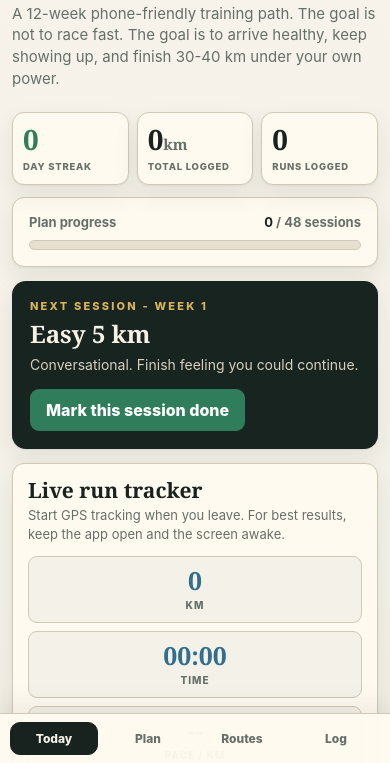
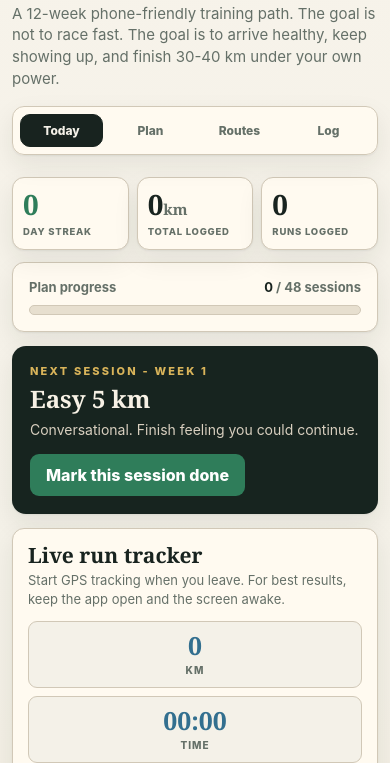
Before and after one commit to Mostomosto/running-trainer, a plain HTML site: page index.html in a window 390 px wide. Shown: the part 81-844 px from the top of the page. Drawn offline with Linux system fonts and the light colour scheme.

Commit message:
Move tabs to sticky top

```diff
--- a/index.html
+++ b/index.html
@@ -8,11 +8,11 @@
     --shadow:0 1px 2px rgba(24,35,31,.06),0 10px 26px rgba(24,35,31,.08);
   }
   *{box-sizing:border-box;margin:0;padding:0}
-  body{background:linear-gradient(180deg,#f7f3ea 0%,var(--paper) 42%,#efe7d8 100%);color:var(--ink);font-family:-apple-system,BlinkMacSystemFont,"Segoe UI",Inter,Arial,sans-serif;-webkit-font-smoothing:antialiased;padding:24px 16px 88px}
+  body{background:linear-gradient(180deg,#f7f3ea 0%,var(--paper) 42%,#efe7d8 100%);color:var(--ink);font-family:-apple-system,BlinkMacSystemFont,"Segoe UI",Inter,Arial,sans-serif;-webkit-font-smoothing:antialiased;padding:24px 16px 56px}
   .wrap{max-width:820px;margin:0 auto}
   .tabpanel{display:none}
   .tabpanel.active{display:block}
-  .tabnav{position:fixed;left:0;right:0;bottom:0;z-index:20;background:rgba(255,250,240,.96);border-top:1px solid var(--line);box-shadow:0 -8px 24px rgba(24,35,31,.08);padding:8px max(10px,env(safe-area-inset-left)) calc(8px + env(safe-area-inset-bottom)) max(10px,env(safe-area-inset-right));display:grid;grid-template-columns:repeat(4,1fr);gap:6px}
+  .tabnav{position:sticky;top:0;z-index:20;background:rgba(255,250,240,.96);border:1px solid var(--line);box-shadow:var(--shadow);border-radius:12px;padding:7px;display:grid;grid-template-columns:repeat(4,1fr);gap:6px;margin:16px 0 6px;backdrop-filter:blur(10px)}
   .tabbtn{background:transparent;border:1px solid transparent;border-radius:10px;color:var(--soft);font-size:12px;font-weight:850;padding:8px 4px;cursor:pointer}
   .tabbtn.active{background:var(--ink);border-color:var(--ink);color:var(--paper)}
   .eyebrow{font-size:11px;letter-spacing:.22em;text-transform:uppercase;color:var(--green);font-weight:800}
@@ -133,7 +133,7 @@
   .foot{text-align:center;color:var(--soft);font-size:12px;line-height:1.6;margin-top:28px}
   .reset{background:none;border:none;color:var(--soft);text-decoration:underline;cursor:pointer}
   @media(max-width:620px){
-    body{padding:18px 12px 86px}
+    body{padding:18px 12px 48px}
     .stats{gap:8px}
     .stat{padding:12px 10px}
     .stat .n{font-size:28px}
@@ -152,6 +152,13 @@
   <div class="eyebrow">Your running system</div>
   <h1>The <em>30-40K</em> Build</h1>
   <p class="lead">A 12-week phone-friendly training path. The goal is not to race fast. The goal is to arrive healthy, keep showing up, and finish 30-40 km under your own power.</p>
+
+  <nav class="tabnav" aria-label="App sections">
+    <button class="tabbtn active" data-tab="today">Today</button>
+    <button class="tabbtn" data-tab="plan">Plan</button>
+    <button class="tabbtn" data-tab="routes">Routes</button>
+    <button class="tabbtn" data-tab="log">Log</button>
+  </nav>
 
   <div class="tabpanel active" id="tab-today">
     <div class="stats">
@@ -246,12 +253,6 @@
     <div class="foot">Everything saves automatically on this device. Phone tip: open this file in your browser and add it to your home screen. &nbsp;.&nbsp; <button class="reset" id="resetBtn">reset all progress</button></div>
   </div>
 
-  <nav class="tabnav" aria-label="App sections">
-    <button class="tabbtn active" data-tab="today">Today</button>
-    <button class="tabbtn" data-tab="plan">Plan</button>
-    <button class="tabbtn" data-tab="routes">Routes</button>
-    <button class="tabbtn" data-tab="log">Log</button>
-  </nav>
 </div>
 
 <script>
```
Also changed, not shown: running-30-40k-trainer.html (+10 -9 lines).
